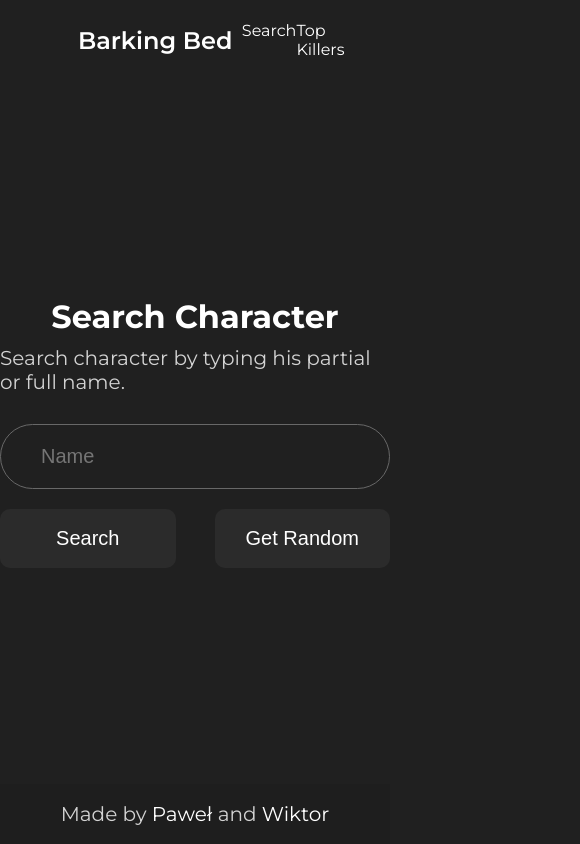
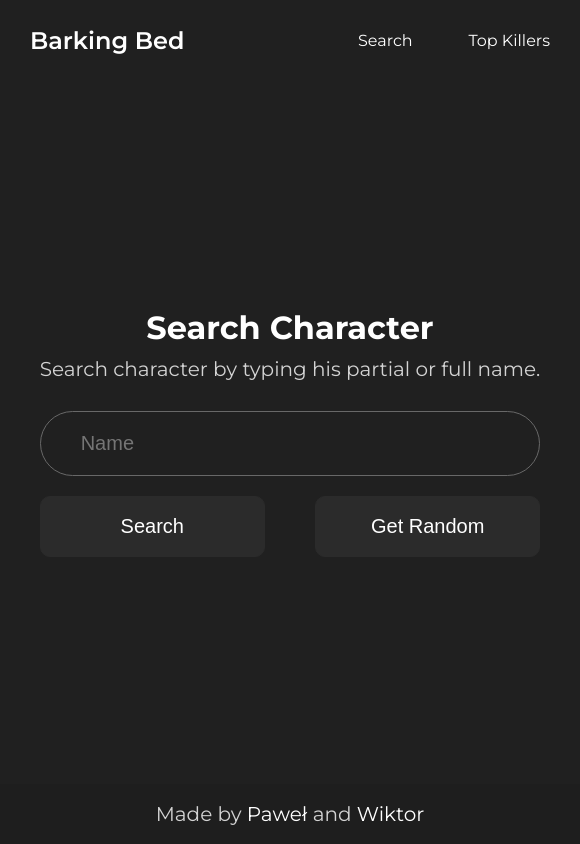
Before and after one commit to cateruu/breaking-bad, a Next.js app: page / in a window 390 px wide. Shown: the whole page, 580 px wide, since content can reach past the window. Built offline with nearby package versions, Linux system fonts and the light colour scheme.

Commit message:
Add responsiveness to the landing page

```diff
--- a/app/SearchInput.module.css
+++ b/app/SearchInput.module.css
@@ -29,7 +29,7 @@
     width: 45%;
     background-color: var(--bg-button);
     border-radius: 10px;
-  border: none;
+    border: 1px solid var(--bg-button);
     font-size: 20px;
     color: var(--font-color-main);
     padding: 18px 0;
@@ -39,5 +39,5 @@
 }
 
 .button:hover {
-  color: var(--font-color-secondary);
+    border: 1px solid var(--border-color);
 }
--- a/app/globals.css
+++ b/app/globals.css
@@ -1,11 +1,11 @@
-@import url('https://fonts.googleapis.com/css2?family=Montserrat:wght@300;400;500;600;700&display=swap');
+@import url("https://fonts.googleapis.com/css2?family=Montserrat:wght@300;400;500;600;700&display=swap");
 
 html,
 body {
-  font-family: 'Montserrat', sans-serif;
+    font-family: "Montserrat", sans-serif;
     background-color: var(--bg-main);
     min-height: 100vh;
-  min-width: 100vw;
+    min-width: 580px;
 }
 
 a {
--- a/app/layout.module.css
+++ b/app/layout.module.css
@@ -1,7 +1,16 @@
 .header {
-  width: 60%;
+    display: flex;
+    align-items: center;
+    justify-content: space-between;
+    max-width: 50rem;
+    min-width: 35rem;
     height: 80px;
     margin: 0 auto;
+}
+
+.header > div {
+    padding: 0 30px;
+    width: 100%;
     display: flex;
     justify-content: space-between;
     align-items: center;
@@ -14,7 +23,7 @@
 }
 
 .nav {
-  width: 30%;
+    width: 12rem;
     display: flex;
     justify-content: space-between;
 }
--- a/app/layout.tsx
+++ b/app/layout.tsx
@@ -1,36 +1,38 @@
-import Link from 'next/link';
-import styles from './layout.module.css';
-import './SearchInput.module.css';
-import './globals.css';
+import Link from "next/link";
+import styles from "./layout.module.css";
+import "./SearchInput.module.css";
+import "./globals.css";
 
 const RootLayout = ({ children }: { children: React.ReactNode }) => {
     return (
-    <html lang='en'>
+        <html lang="en">
             <head>
                 <title>Barking Bed</title>
-        <meta name='description' content='Breaking bed info mordo' />
-        <link rel='icon' href='/favicon.ico' />
+                <meta name="description" content="Breaking bed info mordo" />
+                <link rel="icon" href="/favicon.ico" />
             </head>
             <body>
                 <header className={styles.header}>
+                    <div>
                         <h1 className={styles.name}>Barking Bed</h1>
                         <nav className={styles.nav}>
-            <Link href='/' className={styles.link}>
+                            <Link href="/" className={styles.link}>
                                 Search
                             </Link>
-            <Link href='/killers' className={styles.link}>
+                            <Link href="/killers" className={styles.link}>
                                 Top Killers
                             </Link>
                         </nav>
+                    </div>
                 </header>
                 {children}
                 <footer className={styles.footer}>
-          Made by{' '}
-          <a href='https://github.com/cateruu' target='_blank' rel='noreferrer'>
+                    Made by{" "}
+                    <a href="https://github.com/cateruu" target="_blank" rel="noreferrer">
                         Paweł
-          </a>{' '}
-          and{' '}
-          <a href='https://github.com/chmery' target='_blank' rel='noreferrer'>
+                    </a>{" "}
+                    and{" "}
+                    <a href="https://github.com/chmery" target="_blank" rel="noreferrer">
                         Wiktor
                     </a>
                 </footer>
```
Lines whose indentation alone changed are shown as unchanged.
